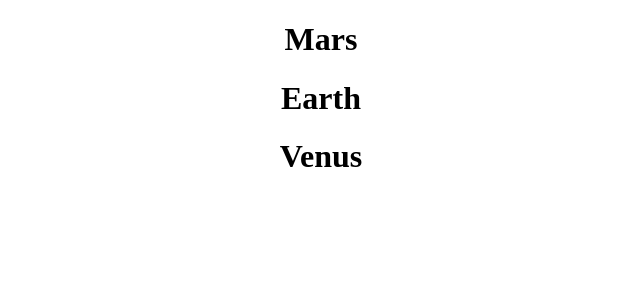
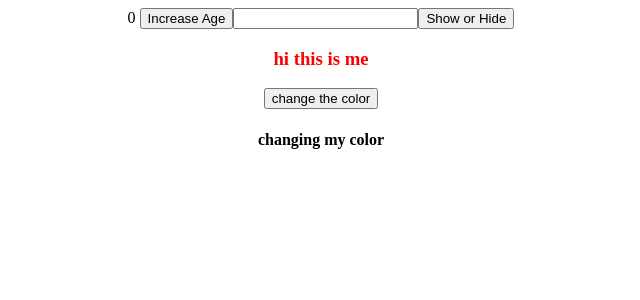
Before and after one commit to Tatianaob/react-review, a React (Create React App) app: page / in a window 1280 px wide. Shown: the top 300 px of the page, without its empty margins (319-959 px from the left). Built offline with nearby package versions, Linux system fonts and the light colour scheme.

Commit message:
Implementing useState with button, text, input and colors

```diff
--- a/src/App.js
+++ b/src/App.js
@@ -1,25 +1,44 @@
 import './App.css';
-
-
+import { useState } from "react";
 
 function App() {
 
-  const planets = [
-    { name: "Mars", isGasPlanet: false },
-    { name: "Earth", isGasPlanet: false },
-    { name: "Jupiter", isGasPlanet: true },
-    { name: "Venus", isGasPlanet: false },
-    { name: "Neptune", isGasPlanet: true },
-    { name: "Uranus", isGasPlanet: true },
-];
+  const [age,setAge] = useState(0);
+
+  const [inputValue, setInputValue] = useState("");
+
+  const [showText, setShowText] = useState(true);
+
+  const [textColor, setTextColor] = useState("black");
+
+
+  const increaseAge = () => {
+    setAge(age+1);
+  }
+
+  const handleInputChange = (event) => {
+    console.log(event.target.value);
+    setInputValue(event.target.value); // value of the input that the user is writing
+  };
+
 
   return (
     <div className="App">
-      {planets.map(
-        (planet, key) => !planet.isGasPlanet &&
-        <h1>{planet.name}</h1>
-      )}
+    {age} <button onClick={increaseAge}>Increase Age</button>
+
+    <input type="text" onChange={handleInputChange}/>
+    {inputValue}
+    <button
+    onClick={()=> {setShowText(!showText);}}>Show or Hide
+    </button>
+    {showText && <h3 style={{color: "red"}}>hi this is me</h3>}
+    <button
+    onClick={()=> {
+      setTextColor(textColor=== "black" ? "yellow": "black");
+      }}>change the color</button>
+    <h4 style={{color: textColor}}> changing my color</h4>
     </div>
+
     );
   }
 
```
